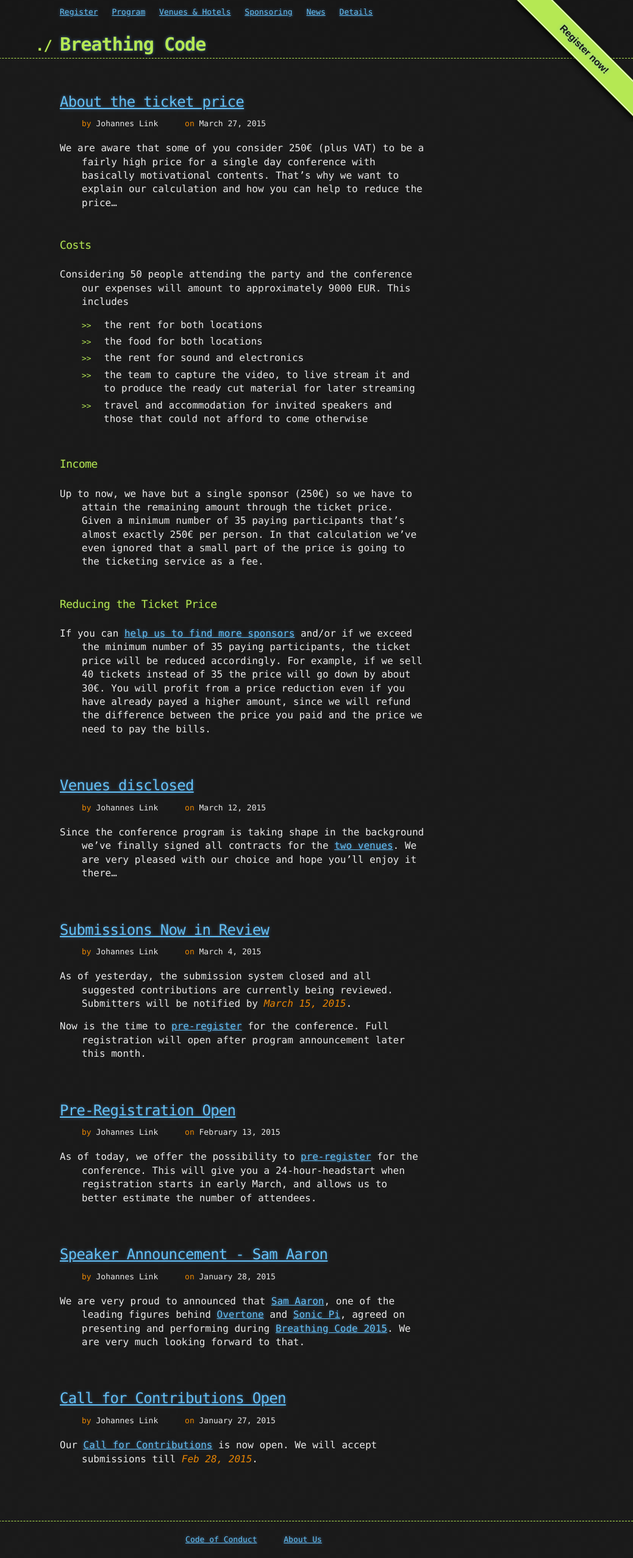
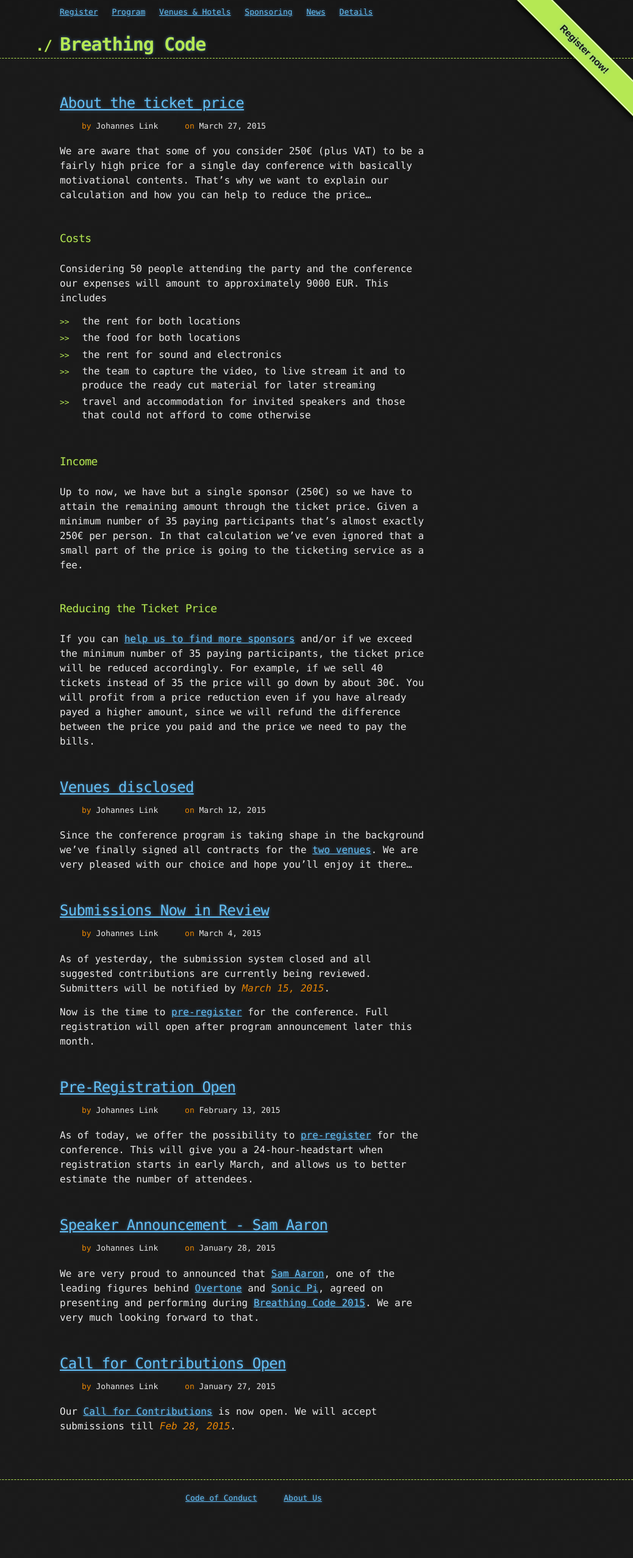
Before and after one commit to BreathingCode/BreathingCode.github.io, a Jekyll site: the page built from news.html, in a window 1280 px wide. Shown: the whole page at 61% size, without its empty margins (242-1280 px from the left). Built offline with Jekyll 4.4.1, drawn with Linux system fonts in a browser that asks for light colours; nearby versions of some CDN libraries; Markdown is read by kramdown in place of the engine named in the settings; after the commit the page ends 2487 px from its top, so only the background shows below that.

Commit message:
fixing wrong indention of paragraphs

```diff
--- a/css/styles.sass
+++ b/css/styles.sass
@@ -125,11 +125,6 @@ header
     content: ""
     margin: 0
 
-
-ul#posts
-  li.post:before
-    content: ""
-    margin: 0
 
 .post-meta
   font-size: 13px
--- a/news.html
+++ b/news.html
@@ -1,9 +1,9 @@
 ---
 layout: default
 ---
-<ul id="posts">
+<div id="posts">
   {% for post in site.posts %}
-  <li class="post">
+  <div class="post">
 
     <h2 class="post-title">
       <a class="post-link" href="{{ post.url }}">
@@ -19,6 +19,6 @@ layout: default
     <div class="post-content">
       {{ post.content }}
     </div>
-  </li>
+  </div>
   {% endfor %}
-</ul>
+</div>
```
